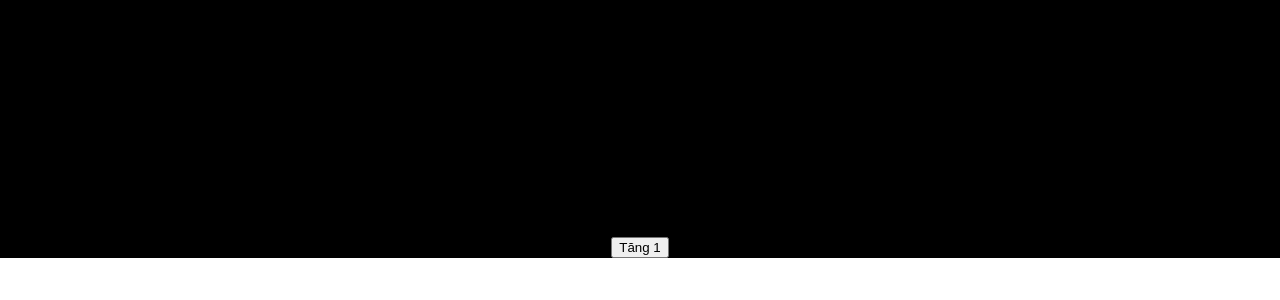
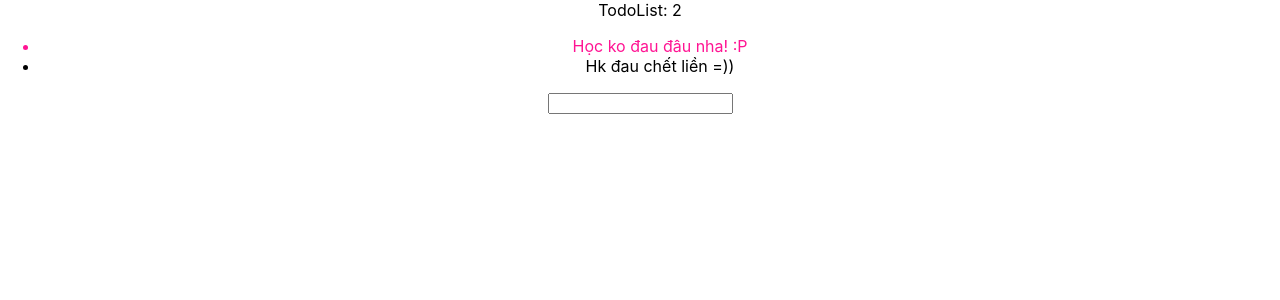
Before and after one commit to paulnguyen-mn/reactjs-labs, a React (Create React App) app: page / in a window 1280 px wide. Shown: the top 300 px of the page. Built offline with nearby package versions, Linux system fonts and the light colour scheme.

Commit message:
Add s3 code and notes

```diff
--- /dev/null
+++ b/src/components/TodoForm/index.jsx
@@ -0,0 +1,57 @@
+import React, { PureComponent } from 'react';
+import PropTypes from 'prop-types';
+
+class TodoForm extends PureComponent {
+  constructor(props) {
+    super(props);
+    this.state = {
+      value: '',
+    };
+  }
+
+  handleValueChange = (e) => {
+    // console.log(e, e.target, e.target.value);
+    this.setState({ value: e.target.value });
+  };
+
+  handleFormSubmit = (e) => {
+    e.preventDefault();
+
+    // Prepare and callback
+    const { onSubmit } = this.props;
+    if (onSubmit) {
+      const formValues = {
+        value: this.state.value,
+      };
+
+      onSubmit(formValues);
+
+      // Reset form after submitting
+      this.setState({ value: '' });
+    }
+  }
+
+  render() {
+    const { value } = this.state;
+
+    return (
+      <form onSubmit={this.handleFormSubmit}>
+        <input
+          value={value}
+          type="text"
+          onChange={this.handleValueChange}
+        />
+      </form>
+    );
+  }
+}
+
+TodoForm.propTypes = {
+  onSubmit: PropTypes.func,
+};
+
+TodoForm.defaultProps = {
+  onSubmit: null,
+};
+
+export default TodoForm;
--- a/src/components/TodoList/index.jsx
+++ b/src/components/TodoList/index.jsx
@@ -2,18 +2,49 @@ import React, { PureComponent } from 'react';
 import PropTypes from 'prop-types';
 
 class TodoList extends PureComponent {
+  // constructor(props) {
+  //   super(props);
+
+  //   this.state = {
+  //     activeTodoId: null,
+  //   };
+  // }
+
+  handleTodoClick = (todo) => {
+    // which todo is clicked
+    console.log(todo);
+    // this.setState({ activeTodoId: todo.id });
+    const { onActiveItemChange } = this.props;
+    if (onActiveItemChange) {
+      onActiveItemChange(todo);
+    }
+  };
+
   render() {
     // const todoList = this.props.todoList;
-    const { todoList } = this.props;
+    const { todoList, activeTodoId } = this.props;
+    // const { activeTodoId } = this.state;
 
     return (
       <div>
         TodoList: {todoList.length}
 
         <ul>
-          {todoList.map(todo => (
-            <li key={todo.id}>{todo.title}</li>
-          ))}
+          {todoList.map(todo => {
+            // reuse logic
+            const isActive = todo.id === activeTodoId;
+
+            return (
+              <li
+                key={todo.id}
+                className={isActive ? 'active' : ''}
+                style={{ color: isActive ? 'deeppink' : 'black' }}
+                onClick={() => this.handleTodoClick(todo)}
+              >
+                {todo.title}
+              </li>
+            );
+          })}
         </ul>
       </div>
     );
@@ -22,10 +53,14 @@ class TodoList extends PureComponent {
 
 TodoList.propTypes = {
   todoList: PropTypes.array,
+  activeTodoId: PropTypes.number,
+  onActiveItemChange: PropTypes.func,
 };
 
 TodoList.defaultProps = {
   todoList: [],
+  activeTodoId: -1,
+  onActiveItemChange: null,
 };
 
 export default TodoList;
--- a/src/containers/HomePage/HomePage.css
+++ b/src/containers/HomePage/HomePage.css
@@ -1,3 +1,3 @@
 .home-page {
-  background-color: black;
+  /* background-color: black; */
 }
--- a/src/containers/HomePage/index.jsx
+++ b/src/containers/HomePage/index.jsx
@@ -3,19 +3,55 @@ import PropTypes from 'prop-types';
 import TodoList from '../../components/TodoList';
 import Countdown from '../../components/Countdown';
 import './HomePage.css';
+import TodoForm from '../../components/TodoForm';
 
 class HomePage extends PureComponent {
+  constructor(props) {
+    super(props);
+
+    this.state = {
+      activeTodoId: 1,
+      todoList: [
+        { id: 1, title: 'Học ko đau đâu nha! :P' },
+        { id: 2, title: 'Hk đau chết liền =))' },
+      ],
+    };
+  }
+
+  handleTodoClick = (todo) => {
+    this.setState({ activeTodoId: todo.id });
+  };
+
+  handleTodoFormSubmit = (formValues) => {
+    console.log('Form submit: ', formValues);
+    this.setState(prevState => {
+      const newTodoList = [...prevState.todoList];
+      const newTodo = {
+        id: newTodoList.length + 1, // fake id
+        title: formValues.value,
+      };
+      newTodoList.push(newTodo);
+
+      return {
+        todoList: newTodoList,
+      };
+    })
+  };
+
   render() {
-    const todos = [
-      { id: 1, title: 'Học ko đau đâu nha! :P' },
-      { id: 2, title: 'Hk đau chết liền =))' },
-    ];
+    const { todoList, activeTodoId } = this.state;
 
     return (
       <div className="home-page">
-        <TodoList todoList={todos} />
+        <TodoList
+          todoList={todoList}
+          activeTodoId={activeTodoId}
+          onActiveItemChange={this.handleTodoClick}
+        />
 
-        <Countdown seconds={30} />
+        <TodoForm onSubmit={this.handleTodoFormSubmit} />
+
+        {/* <Countdown seconds={30} /> */}
       </div>
     );
   }
```
Also changed, not shown: 1 other file (tests, documents, lock files or other folders).
